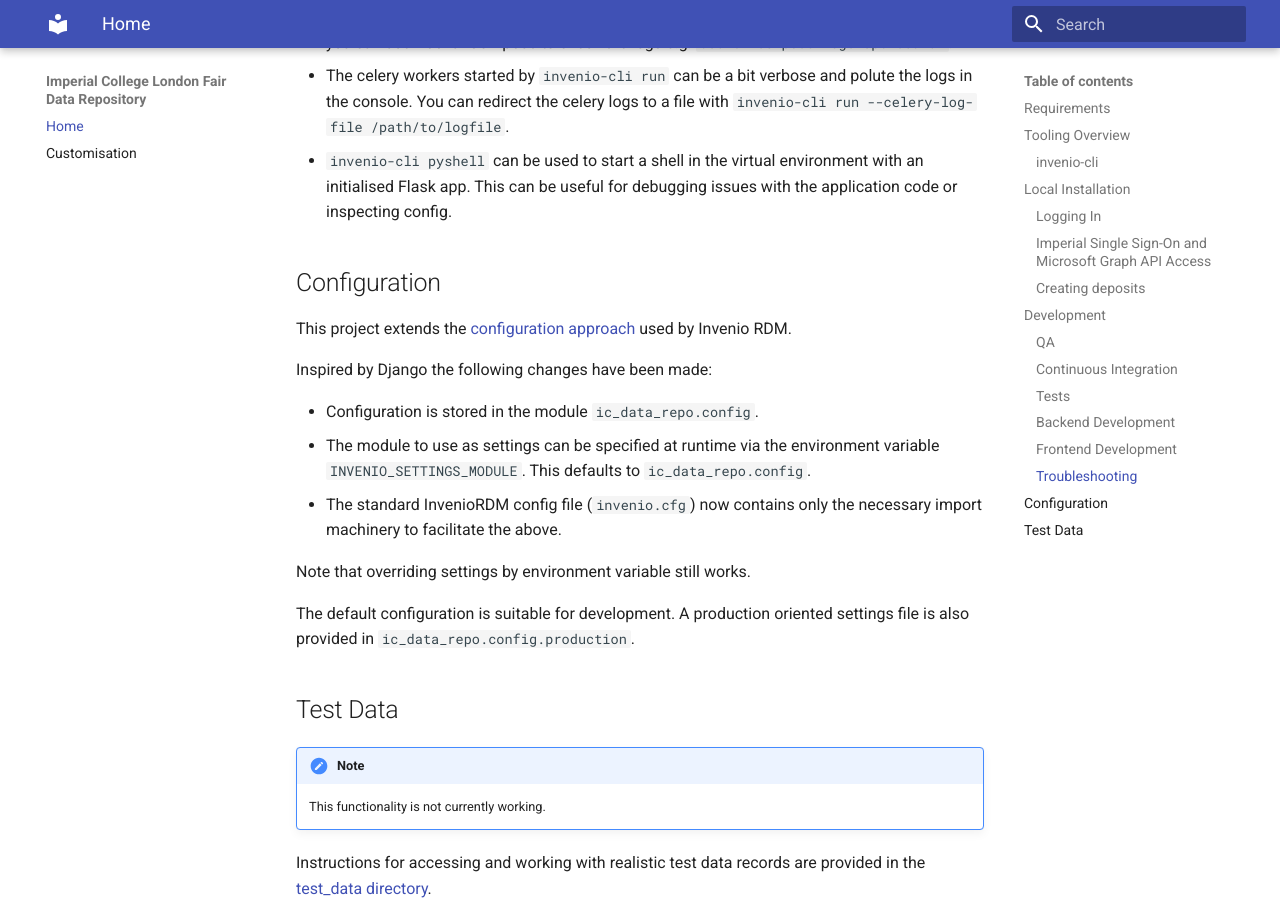
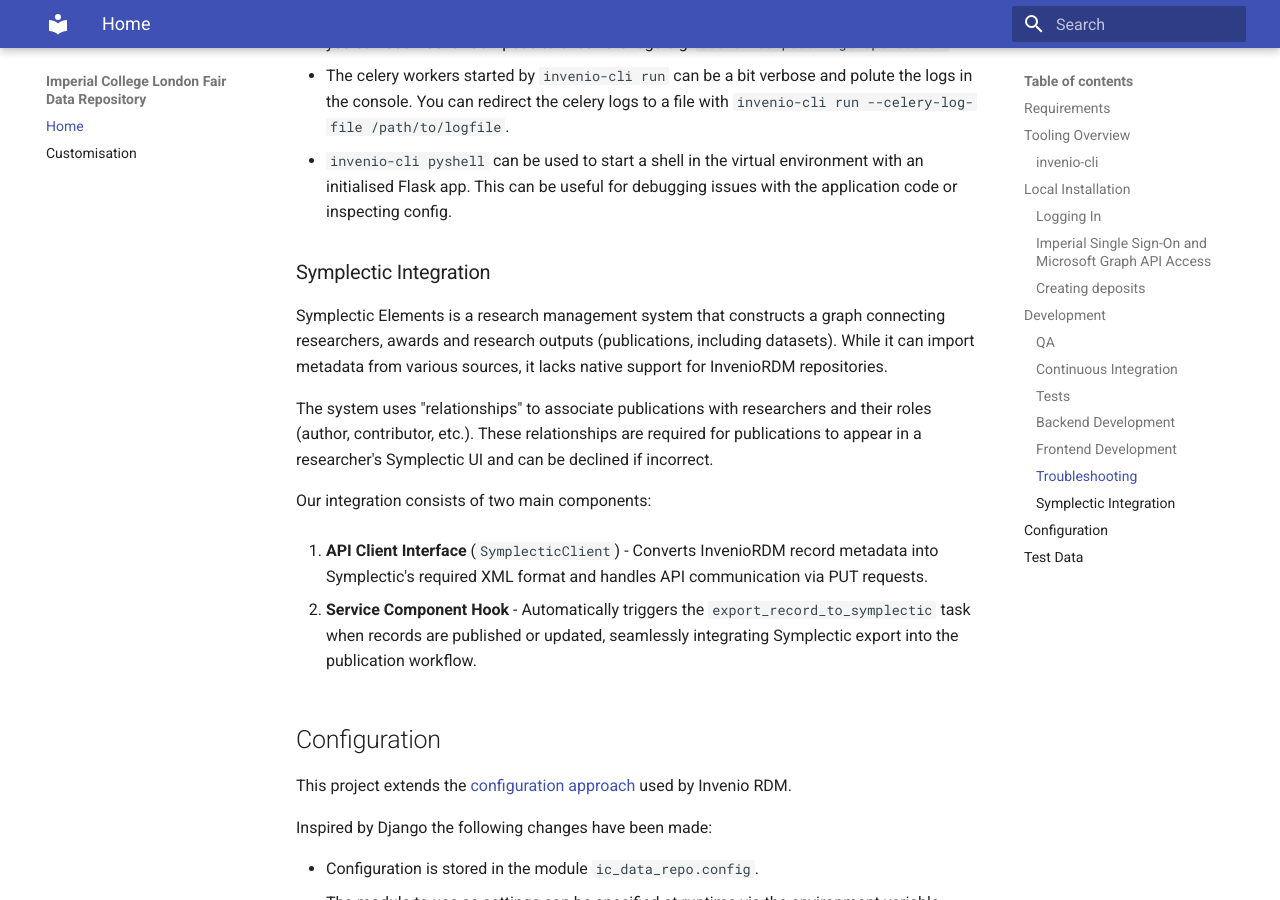
Before and after one commit to ImperialCollegeLondon/fair-data-repository, an MkDocs documentation site: the page built from docs/index.md, in a window 1280 px wide and 900 px high, scrolled down 5245 px. Built offline with MkDocs 1.6.1 and Material for MkDocs 9.7.7, drawn with Linux system fonts in a browser that asks for light colours.

Commit message:
adding docs for symplectic integration

```diff
--- a/docs/index.md
+++ b/docs/index.md
@@ -224,6 +224,27 @@
     initialised Flask app. This can be useful for debugging issues with the application
     code or inspecting config.
 
+### Symplectic Integration
+
+Symplectic Elements is a research management system that constructs a graph connecting
+researchers, awards and research outputs (publications, including datasets). While it
+can import metadata from various sources, it lacks native support for InvenioRDM
+repositories.
+
+The system uses "relationships" to associate publications with researchers and their
+roles (author, contributor, etc.). These relationships are required for publications to
+appear in a researcher's Symplectic UI and can be declined if incorrect.
+
+Our integration consists of two main components:
+
+1. **API Client Interface** (`SymplecticClient`) - Converts InvenioRDM record metadata
+    into Symplectic's required XML format and handles API communication via PUT
+    requests.
+
+1. **Service Component Hook** - Automatically triggers the `export_record_to_symplectic`
+    task when records are published or updated, seamlessly integrating Symplectic
+    export into the publication workflow.
+
 ## Configuration
 
 This project extends the [configuration approach] used by Invenio RDM.
```
